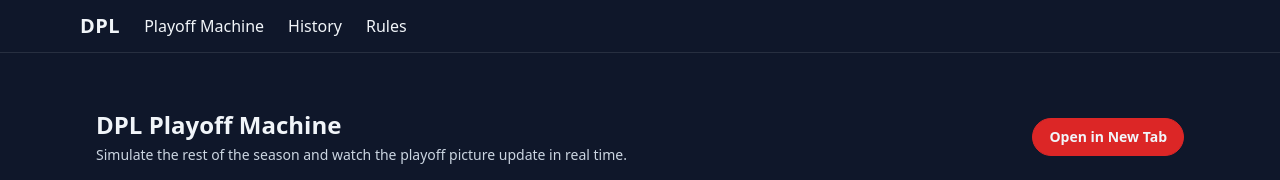
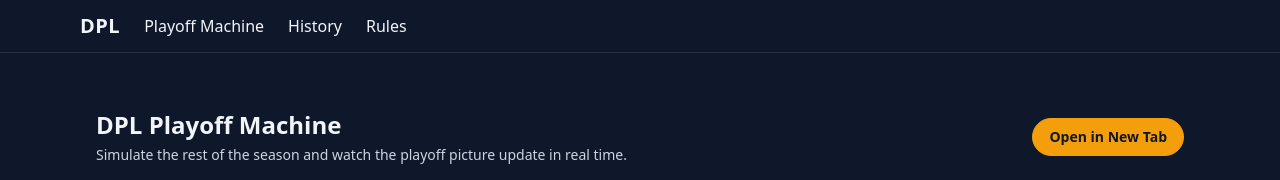
Before and after one commit to brandenshaye/dpl-site, a Next.js app: page /tools/playoff-machine in a window 1280 px wide. Shown: the top 180 px of the page. Built offline with nearby package versions, Linux system fonts and the light colour scheme; grey boxes are pictures that could not be loaded.

Commit message:
Update page.jsx

```diff
--- a/app/tools/playoff-machine/page.jsx
+++ b/app/tools/playoff-machine/page.jsx
@@ -1,4 +1,3 @@
-// app/tools/playoff-machine/page.jsx
 "use client";
 
 import { useEffect, useState } from "react";
@@ -17,7 +16,7 @@ export default function PlayoffMachinePage() {
 
   const iframeUrl = "https://dpl-playoff-machine.vercel.app";
 
-  // MOBILE: true full-screen experience
+  // MOBILE: true fullscreen experience
   if (isMobile) {
     return (
       <div className="fixed inset-0 m-0 p-0 w-[100vw] max-w-[100vw] h-[100dvh] overflow-hidden bg-slate-950">
@@ -31,7 +30,7 @@ export default function PlayoffMachinePage() {
     );
   }
 
-  // DESKTOP / TABLET: framed view inside the site
+  // DESKTOP / TABLET: let the whole page scroll, not the iframe
   return (
     <div className="mx-auto max-w-6xl px-4 py-6 space-y-4">
       <header className="flex items-center justify-between gap-3">
@@ -46,7 +45,7 @@ export default function PlayoffMachinePage() {
           href={iframeUrl}
           target="_blank"
           rel="noreferrer"
-          className="hidden sm:inline-flex items-center rounded-full border border-red-600 bg-red-600 px-4 py-2 text-sm font-bold hover:bg-red-500"
+          className="hidden sm:inline-flex items-center rounded-full border border-amber-500 bg-amber-500 px-4 py-2 text-sm font-bold text-slate-900 hover:bg-amber-400"
         >
           Open in New Tab
         </a>
@@ -56,7 +55,7 @@ export default function PlayoffMachinePage() {
         <iframe
           src={iframeUrl}
           title="DPL Playoff Machine"
-          className="w-full h-[80dvh] border-0"
+          className="w-full min-h-[1100px] border-0"
         />
       </div>
     </div>
```
